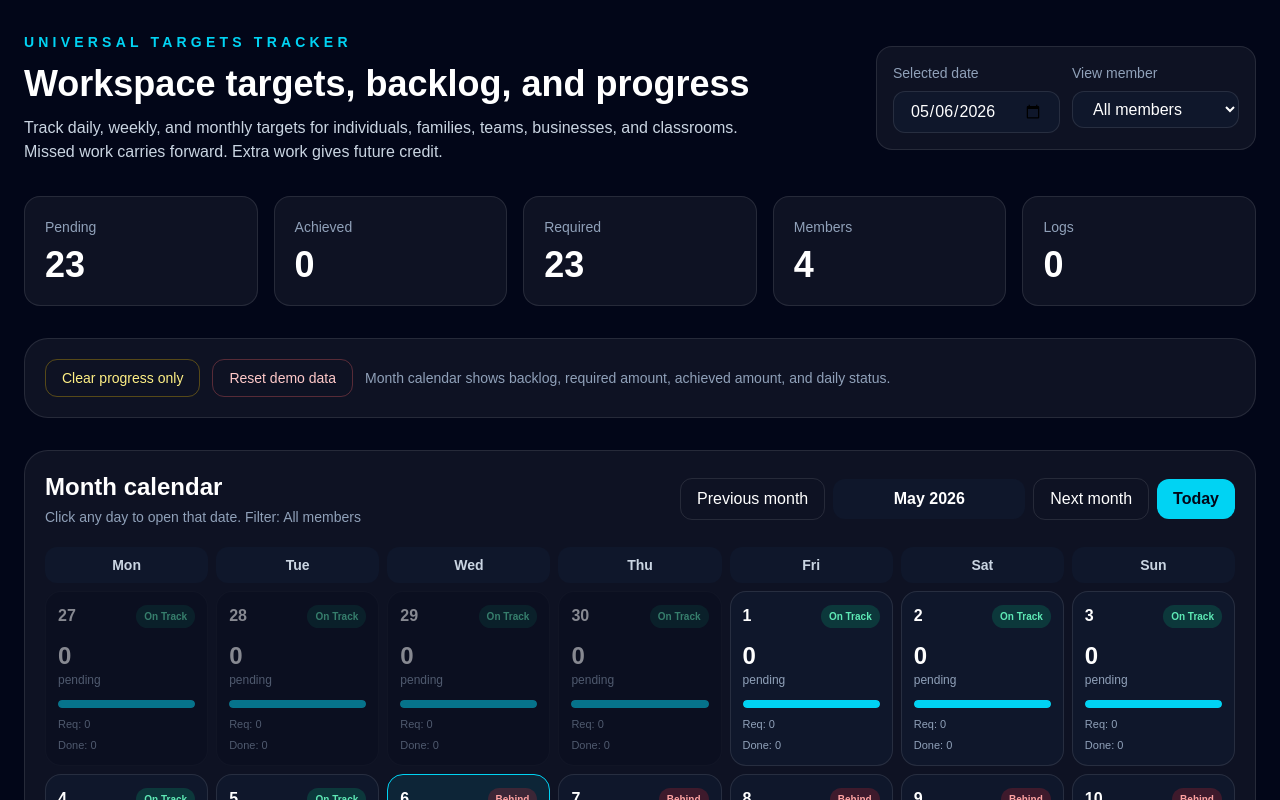
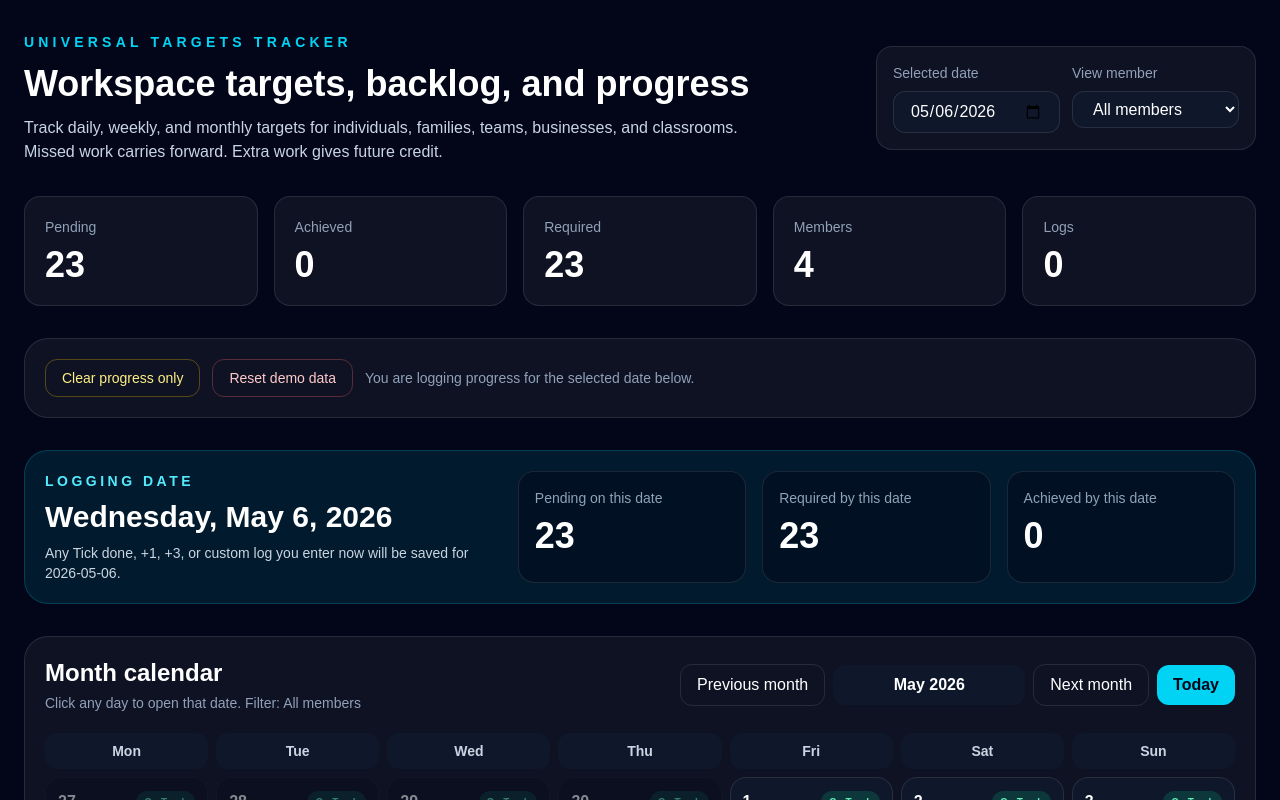
Before and after one commit to hamzajnj1997/universal-targets-tracker, a Next.js app: page / in a window 1280 px wide. Shown: the top 800 px of the page. Built offline with nearby package versions, Linux system fonts and the light colour scheme.

Commit message:
Add selected day summary panel

```diff
--- a/app/page.tsx
+++ b/app/page.tsx
@@ -106,6 +106,15 @@ function monthStartISO(dateISO: string) {
 function getMonthLabel(dateISO: string) {
   return toDate(dateISO).toLocaleDateString("en-US", {
     month: "long",
+    year: "numeric",
+  });
+}
+
+function getDateLabel(dateISO: string) {
+  return toDate(dateISO).toLocaleDateString("en-US", {
+    weekday: "long",
+    month: "long",
+    day: "numeric",
     year: "numeric",
   });
 }
@@ -375,6 +384,10 @@ export default function Home() {
       };
     });
   }, [members, dashboard]);
+
+  const selectedDaySummary = useMemo(() => {
+    return calculateDaySnapshot(selectedDate);
+  }, [selectedDate, selectedMemberId, targets, logs, members]);
 
   const monthCalendarDays = useMemo(() => {
     const firstDayOfMonth = toDate(calendarMonth);
@@ -800,9 +813,46 @@ export default function Home() {
           </button>
 
           <p className="flex items-center text-sm text-slate-400">
-            Month calendar shows backlog, required amount, achieved amount, and
-            daily status.
+            You are logging progress for the selected date below.
           </p>
+        </section>
+
+        <section className="mb-8 rounded-3xl border border-cyan-400/20 bg-cyan-400/10 p-5">
+          <div className="grid gap-4 lg:grid-cols-[2fr_1fr_1fr_1fr]">
+            <div>
+              <p className="text-sm font-semibold uppercase tracking-[0.25em] text-cyan-300">
+                Logging date
+              </p>
+              <h2 className="mt-2 text-3xl font-bold">
+                {getDateLabel(selectedDate)}
+              </h2>
+              <p className="mt-2 text-sm text-slate-300">
+                Any Tick done, +1, +3, or custom log you enter now will be saved
+                for {selectedDate}.
+              </p>
+            </div>
+
+            <div className="rounded-2xl border border-white/10 bg-slate-950/50 p-4">
+              <p className="text-sm text-slate-400">Pending on this date</p>
+              <p className="mt-2 text-4xl font-bold">
+                {selectedDaySummary.pending}
+              </p>
+            </div>
+
+            <div className="rounded-2xl border border-white/10 bg-slate-950/50 p-4">
+              <p className="text-sm text-slate-400">Required by this date</p>
+              <p className="mt-2 text-4xl font-bold">
+                {selectedDaySummary.required}
+              </p>
+            </div>
+
+            <div className="rounded-2xl border border-white/10 bg-slate-950/50 p-4">
+              <p className="text-sm text-slate-400">Achieved by this date</p>
+              <p className="mt-2 text-4xl font-bold">
+                {selectedDaySummary.achieved}
+              </p>
+            </div>
+          </div>
         </section>
 
         <section className="mb-8 rounded-3xl border border-white/10 bg-white/5 p-5">
@@ -872,7 +922,9 @@ export default function Home() {
                 }`}
               >
                 <div className="flex items-center justify-between gap-2">
-                  <p className="font-semibold">{Number(day.date.slice(8, 10))}</p>
+                  <p className="font-semibold">
+                    {Number(day.date.slice(8, 10))}
+                  </p>
 
                   <span
                     className={`rounded-full px-2 py-1 text-[10px] font-semibold ${statusClass(
```
